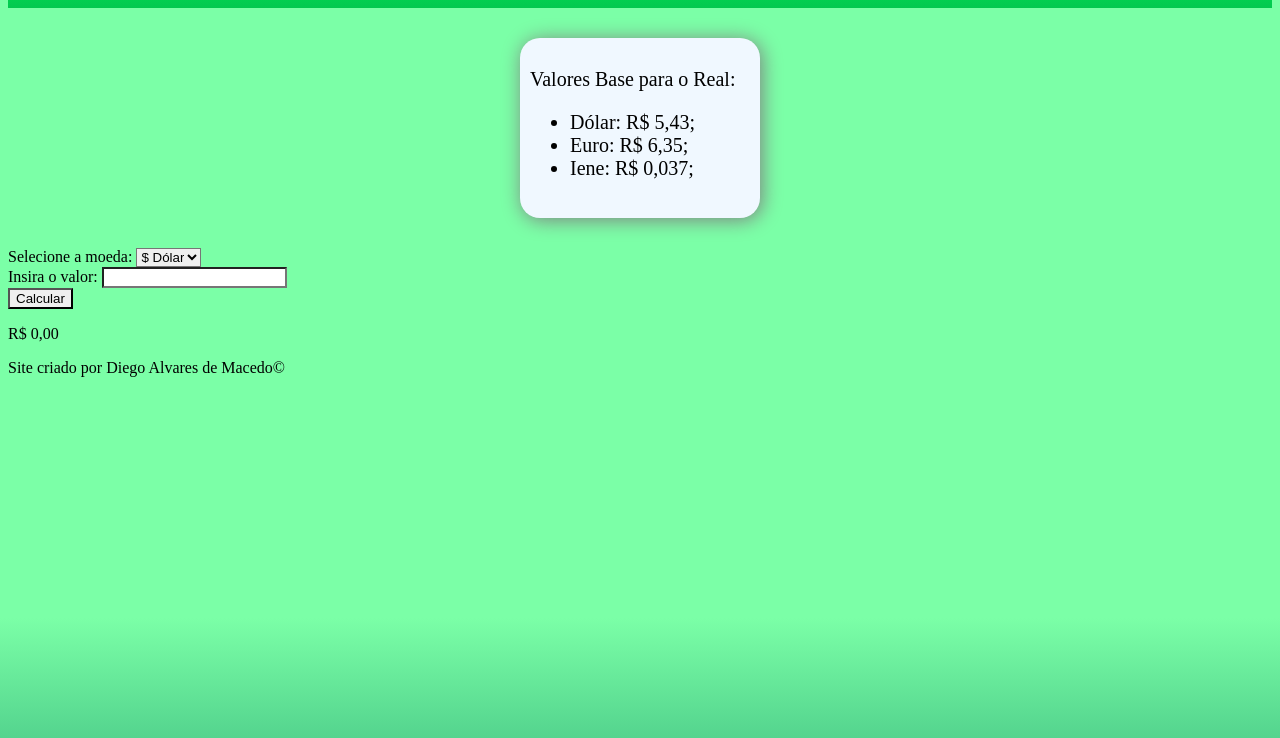
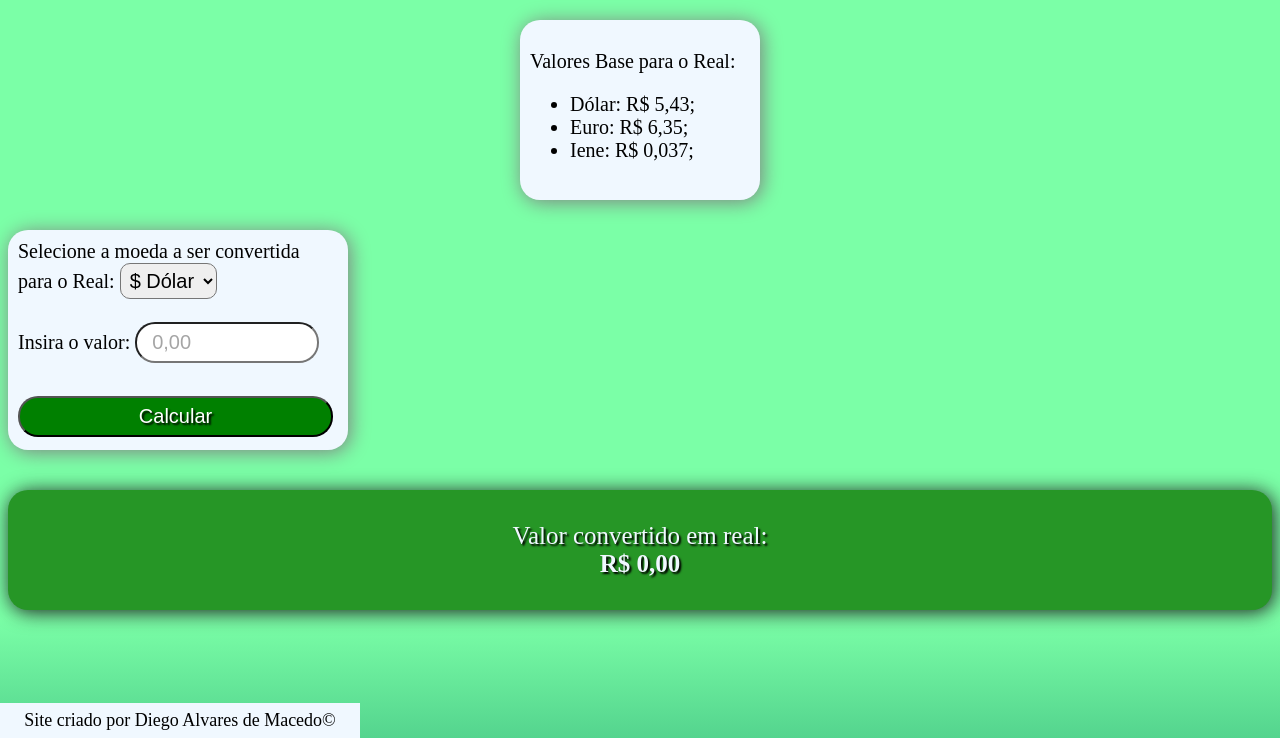
Before and after one commit to diegoalvares/conversor_de_moedas, a plain HTML site: page index.html in a window 1280 px wide. Shown: the part 62-800 px from the top of the page. Drawn offline with Linux system fonts and the light colour scheme.

Commit message:
estilização finalizada.

```diff
--- a/CSS/footer.css
+++ b/CSS/footer.css
@@ -0,0 +1,13 @@
+footer{
+    background-color: aliceblue;
+    width: 360px;
+    margin-left: -8px;
+    margin-top: 93px;
+    margin-bottom: -20px;
+}
+
+footer>p{
+    padding: 7px;
+    font-size: 18px;
+    text-align: center;
+}
--- a/CSS/header.css
+++ b/CSS/header.css
@@ -5,3 +5,7 @@ header{
     text-shadow: 1px 3px 3px grey;
     padding: 1px 0px;
 }
+
+header>h1{
+    font-size: 25px;
+}
--- a/CSS/main.css
+++ b/CSS/main.css
@@ -14,3 +14,59 @@
     border-radius: 20px;
     background-color: aliceblue;
 }
+
+form{
+    background-color: aliceblue;
+    box-shadow: 2px 2px 20px grey;
+    font-size: 20px;
+    padding: 10px;
+    width: 320px;
+    height: 200px;
+    border-radius: 20px;
+}
+
+form>select{
+    font-size: 20px;
+    padding: 5px;
+    border-radius: 10px;
+}
+
+form>select>option{
+    font-size: 20px;
+    padding: 5px;
+}
+
+form>input{
+    font-size: 20px;
+    padding: 7px 15px;
+    width: 150px;
+    border-radius: 20px;
+}
+
+form>input::placeholder{
+    color: rgb(165, 165, 165);
+}
+
+form>button{
+    width: 315px;
+    font-size: 20px;
+    background-color: green;
+    text-align: center;
+    color: white;
+    text-shadow: 2px 2px 2px black;
+    border-radius: 20px;
+    padding: 7px 0px;
+    margin-top: 10px;
+}
+
+#result{
+    background-color: rgb(38, 150, 38);
+    color: aliceblue;
+    text-shadow: 2px 2px 2px black;
+    border-radius: 20px;
+    padding: 7px 0px;
+    text-align: center;
+    font-size: 25px;
+    margin-top: 40px;
+    box-shadow: 2px 2px 20px rgb(29, 29, 29);
+}
--- a/CSS/reset.css
+++ b/CSS/reset.css
@@ -1,5 +1,5 @@
 *{
-    background-attachment: fixed
+    background-attachment: fixed;
 }
 
 body{
--- a/index.html
+++ b/index.html
@@ -21,11 +21,11 @@
     <link rel="stylesheet" href="CSS/RESOLUCOES/1920x1080.css">
     <!-------------------------------------------------------->
 
-    <title>Conversor de Moeda</title>
+    <title>Conversor para Real</title>
 </head>
 <body>
     <header>
-        <h1>Conversor de Moeda</h1>
+        <h1>Conversor para Real</h1>
     </header>
     <main>
 
@@ -41,23 +41,23 @@
             </div>
         </div>
 
-        <div id="formulario">
         <form>
-                <label for="menu">Selecione a moeda:</label>
+            <label for="menu">Selecione a moeda a ser convertida para o Real:</label>
             <select id="menu">
                 <option id="dolar">&dollar; Dólar</option>
                 <option id="euro">&euro; Euro</option>
                 <option id="iene">&yen; Iene</option>
             </select>
-                <br>
+            <br><br>
             <label for="number">Insira o valor:</label>
-                <input type="number"><br>
+            <input type="number" placeholder="0,00"><br><br>
             <button id="calc" type="submit">Calcular</button>
         </form>
-        </div>
 
         <div id="result">
-            <p id="valor">R$ 0,00</p>
+            <p>Valor convertido em real: <br>
+                <strong id="valor">	R$ 0,00</strong>
+            </p>
         </div>
     </main>
     <footer>
```
Lines whose indentation alone changed are shown as unchanged.
